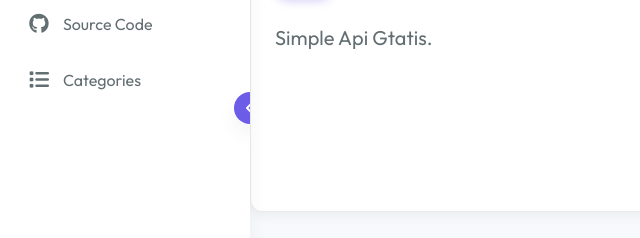
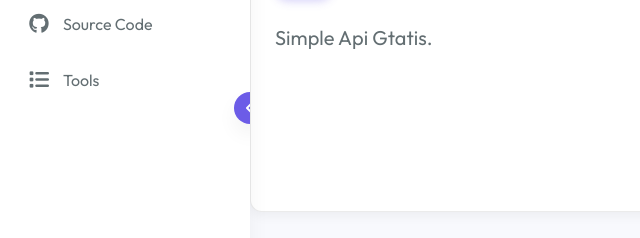
Before and after one commit to Ryuu311/RyuuEnds, a website: page api-page/index.html in a window 1280 px wide. Shown: the part 308-546 px from the top of the page, 0-640 px from the left. Drawn offline with nearby package versions, Linux system fonts and the light colour scheme; files whose address does not match are found by name.

Commit message:
Update index.html

```diff
--- a/api-page/index.html
+++ b/api-page/index.html
@@ -48,9 +48,9 @@
                 <span>Source Code</span>
             </a>
             <!-- Kategori Baru -->
-            <a href="#categories" class="side-nav-link">
+            <a href="Tools" class="side-nav-link">
                 <i class="fas fa-list"></i>
-                <span>Categories</span>
+                <span>Tools</span>
             </a>
         </nav>
 
```
